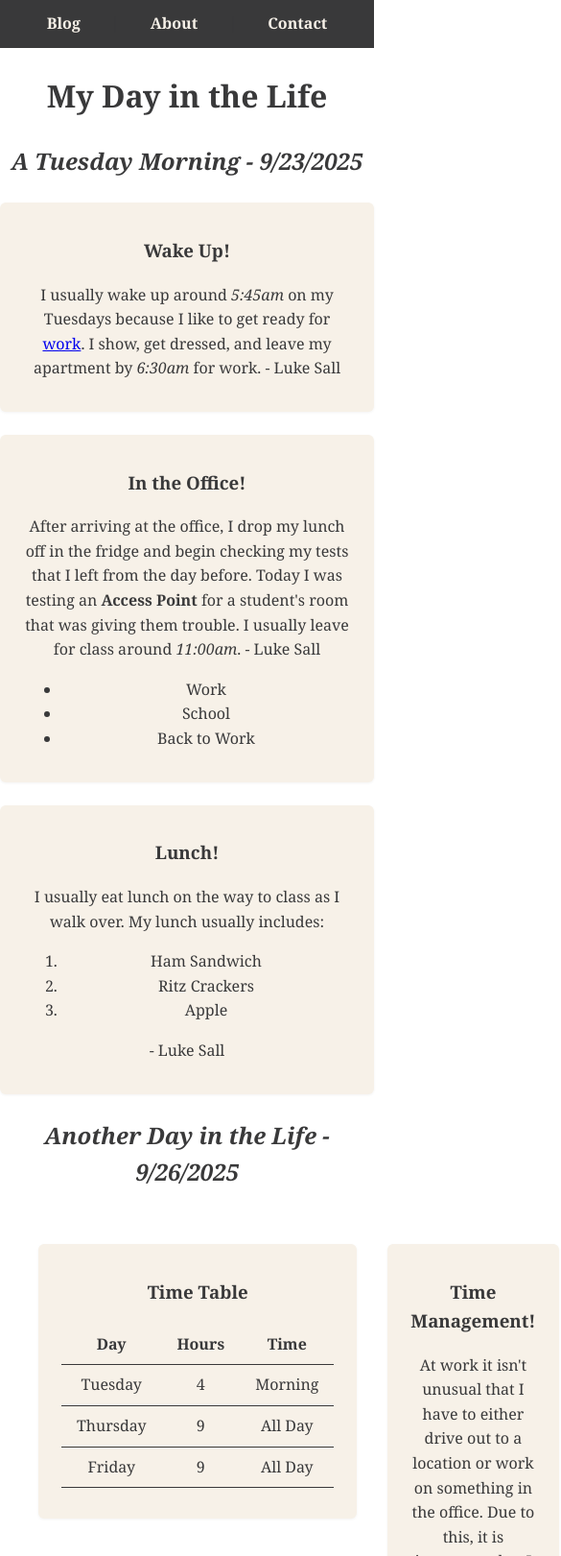
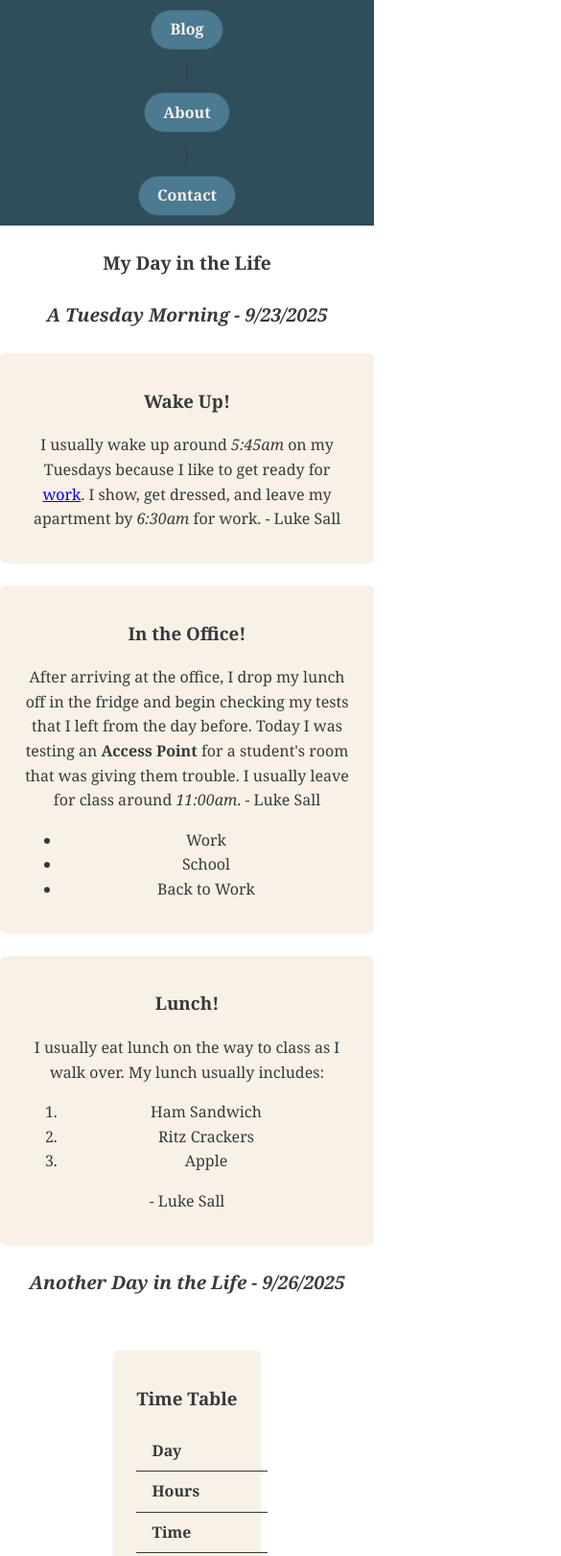
Before and after one commit to SallLookinForHelp/mi349_blog, a plain HTML site: page index.html in a window 390 px wide. Shown: the top 1621 px of the page at 96% size, 585 px wide, since content can reach past the window. Drawn offline with Linux system fonts and the light colour scheme.

Commit message:
Demo Thoughts

```diff
--- a/styles.css
+++ b/styles.css
@@ -146,3 +146,85 @@ td {
   margin-bottom: 0.5rem;
   text-align: center;
 }
+
+@media (max-width: 992px) {
+  .container {
+    flex-direction: column;
+    align-items: center;
+  }
+
+  .left, .middle, .right {
+    flex: 1 1 100%;
+  }
+
+  .segment {
+    max-width: 90%;
+  }
+
+  .main-nav {
+    flex-wrap: wrap;
+    font-size: 1rem;
+  }
+
+  img {
+    width: 100%;
+    height: auto;
+  }
+}
+
+
+@media (max-width: 576px) {
+  body {
+    font-size: 1rem;
+    margin: 0;
+    padding: 0;
+  }
+
+  .main-nav {
+    flex-direction: column;
+    align-items: center;
+    background-color: #2f4d5a;
+    padding: 0.6rem;
+    gap: 0.6rem;
+  }
+
+  .main-nav a {
+    display: inline-block;
+    background-color: #4b7a91;
+    color: #f7f1e8;
+    padding: 0.45rem 1.2rem;
+    border-radius: 25px;
+    font-size: 1rem;
+    text-decoration: none;
+    border: 1px solid #3a5e71;
+  }
+
+  .main-nav a:hover {
+    background-color: #3a5e71;
+    color: #ffffff;
+  }
+
+  .float-left {
+    float: none;
+    margin: 1rem auto;
+    max-width: 100%;
+  }
+
+  table, th, td {
+    display: block;
+    width: 100%;
+    text-align: left;
+  }
+
+  .title, #floating-title, .floating-title2 {
+    font-size: 1.2rem;
+  }
+
+  form {
+    width: 100%;
+  }
+
+  input, select, textarea, button {
+    width: 90%;
+  }
+}
```
